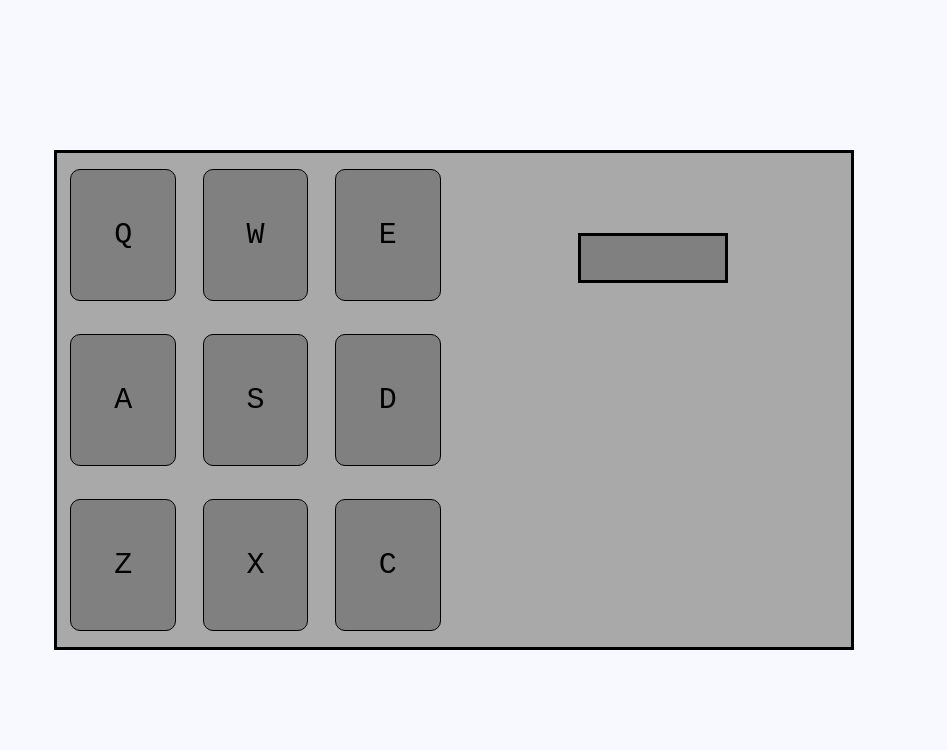
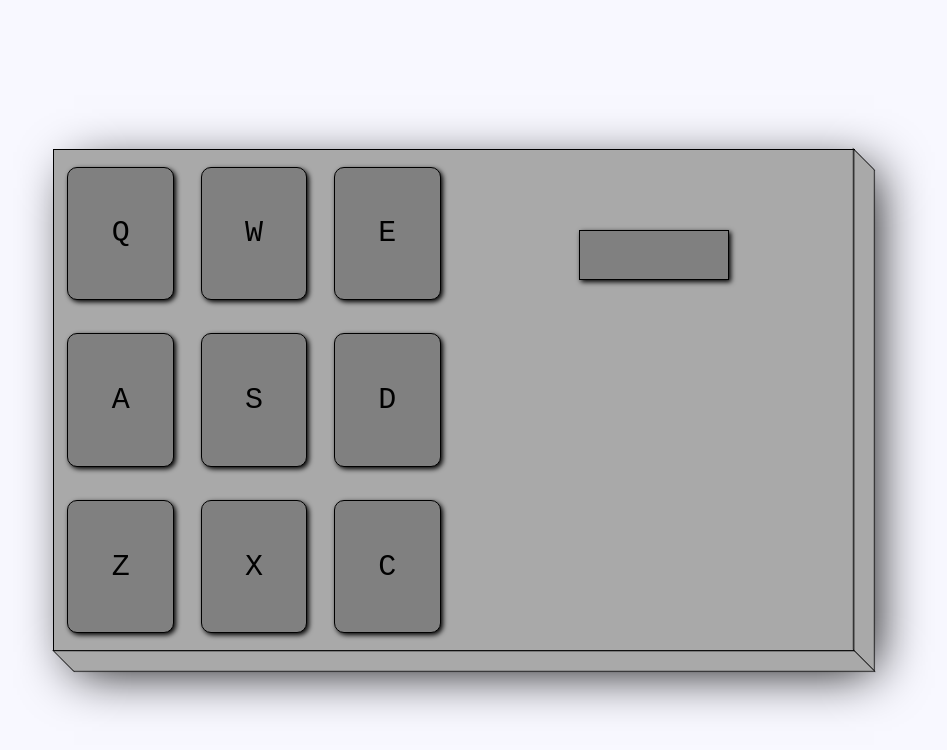
Before and after one commit to MarioNaise/drum-machine, a React (Vite) app: page / in a window 1280 px wide. Shown: the top 750 px of the page, without its empty margins (186-1133 px from the left). Built offline with nearby package versions, Linux system fonts and the light colour scheme.

Commit message:
Change styling

```diff
--- a/src/App.css
+++ b/src/App.css
@@ -24,6 +24,7 @@ body {
   cursor: pointer;
   font-size: 30px;
   background-color: grey;
+  box-shadow: 2px 2px 5px black;
 }
 
 #pads {
@@ -42,7 +43,33 @@ body {
   width: 800px;
   height: 500px;
   background-color: darkgrey;
-  border: 3px solid black;
+  outline: 1px solid black;
+  transform-style: preserve-3d;
+  box-shadow: 20px 20px 50px black;
+}
+
+#drum-machine::before {
+  content: "";
+  width: 20px;
+  height: 500px;
+  background: inherit;
+  position: absolute;
+  top: 10px;
+  right: -20px;
+  outline: inherit;
+  transform: skewY(45deg);
+}
+
+#drum-machine::after {
+  content: "";
+  width: 800px;
+  height: 20px;
+  background: inherit;
+  position: absolute;
+  bottom: -21px;
+  left: 10px;
+  outline: inherit;
+  transform: skewX(45deg);
 }
 
 #display {
@@ -50,5 +77,6 @@ body {
   height: 50px;
   background-color: grey;
   margin: 80px;
-  border: 3px solid black;
+  border: 1px solid black;
+  box-shadow: 2px 2px 5px black;
 }
--- a/src/components/DrumPad.jsx
+++ b/src/components/DrumPad.jsx
@@ -36,7 +36,7 @@ export default function DrumPad(props) {
       onClick={playSound}
       style={{
         backgroundColor: active && "orange",
-        boxShadow: active && "1px 1px 2px 1px rgba(0,0,0,0.8) inset",
+        boxShadow: active && "2px 2px 1px black",
       }}
     >
       <audio className="clip" id={pad.text} src={pad.audio}></audio>
```
